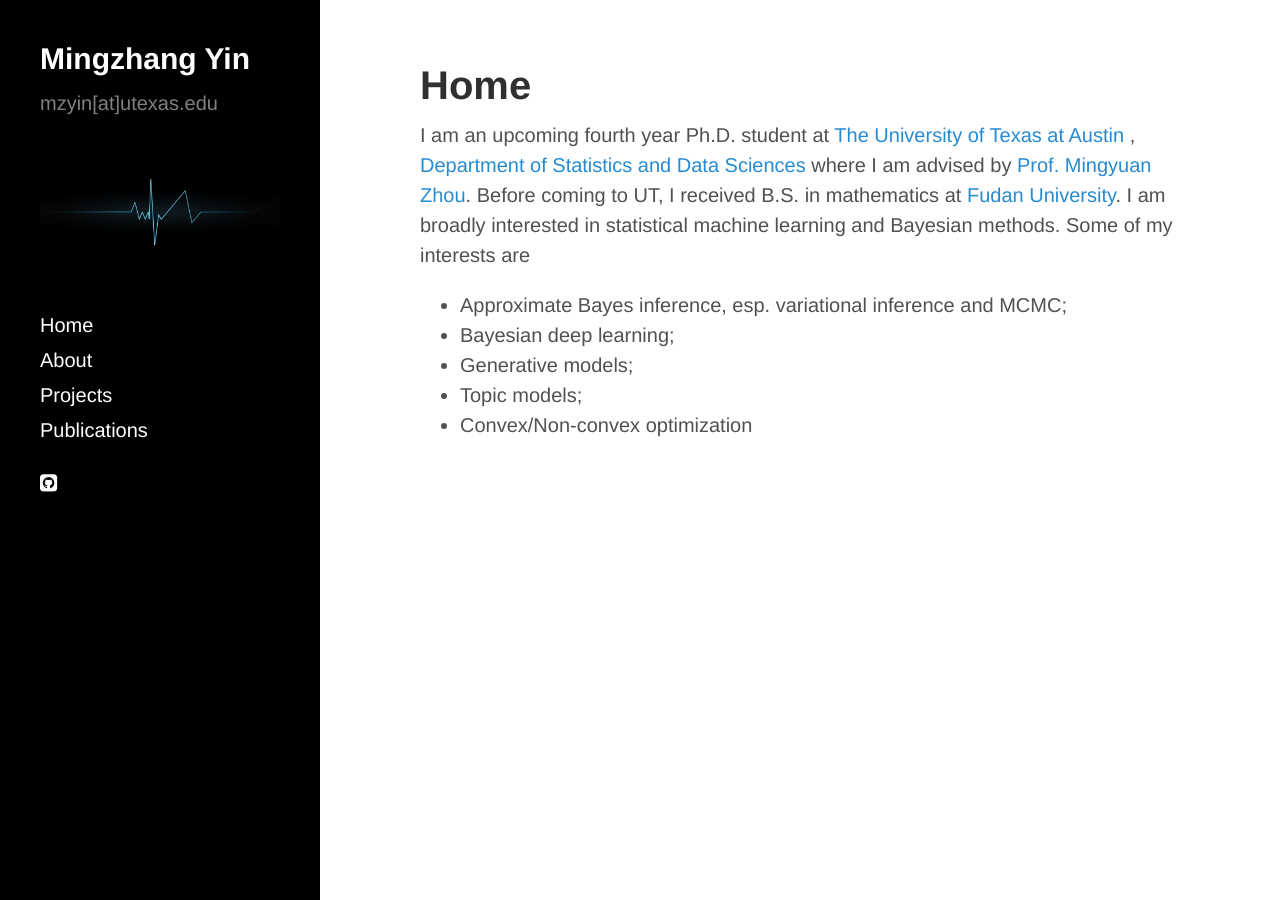
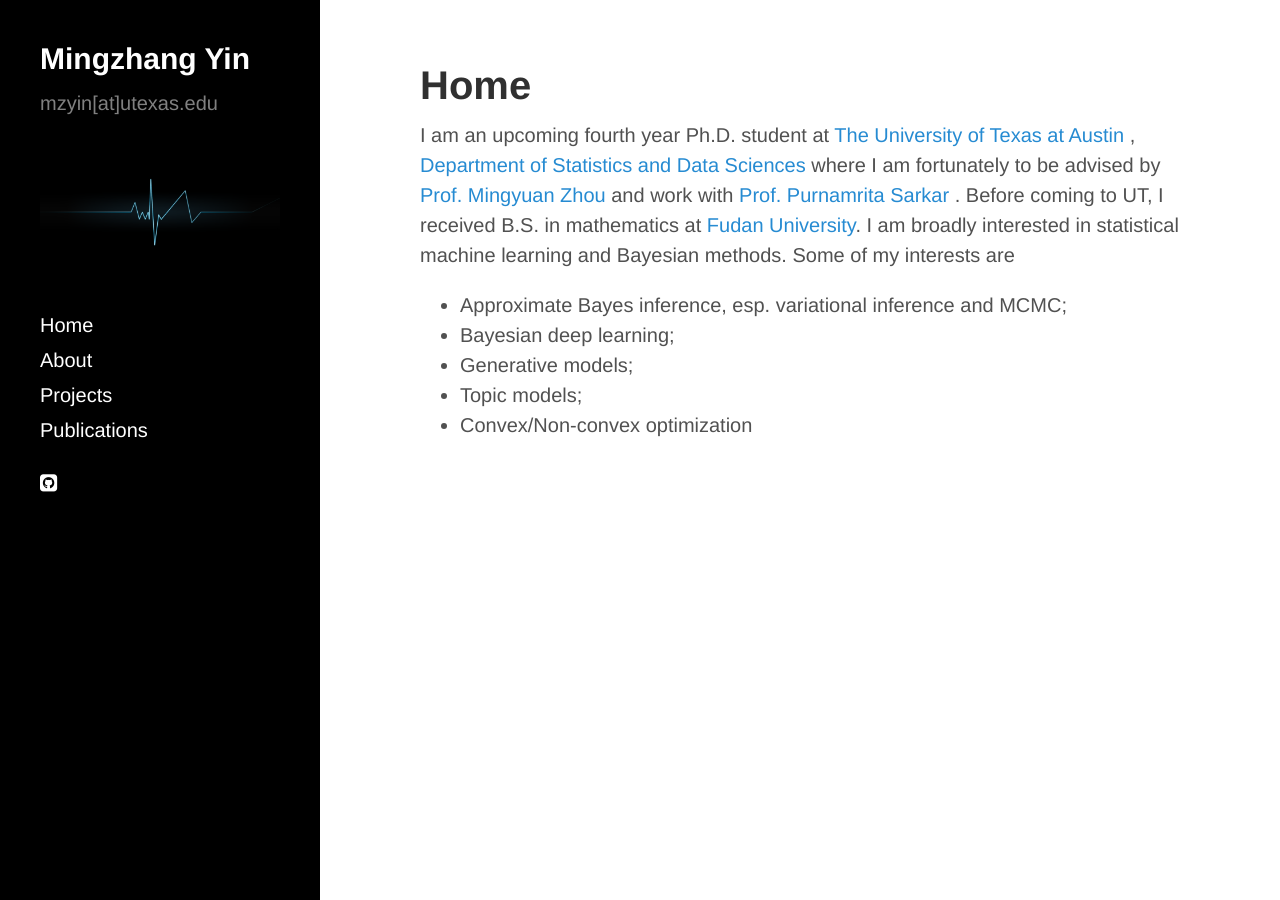
Before and after one commit to mingzhang-yin/mingzhang-yin.github.io, a Jekyll site: the page built from index.md, in a window 1280 px wide. Built offline with Jekyll 4.4.1, drawn with Linux system fonts in a browser that asks for light colours; nearby versions of some CDN libraries.

Commit message:
Update index.md

```diff
--- a/index.md
+++ b/index.md
@@ -12,8 +12,8 @@
   <p>
   I am an upcoming fourth year Ph.D. student at
   <a href="https://www.utexas.edu">The University of Texas at Austin</a> , <a href="https://stat.utexas.edu">Department of Statistics and Data Sciences</a>
-  where I am advised by
-  <a href="https://mingyuanzhou.github.io">Prof. Mingyuan Zhou</a>. Before coming to UT, I received B.S. in mathematics at <a href="http://www.fudan.edu.cn/en/"> Fudan University</a>.
+  where I am fortunately to be advised by
+  <a href="https://mingyuanzhou.github.io">Prof. Mingyuan Zhou</a> and work with   <a href="https://psarkar.github.io"> Prof. Purnamrita Sarkar </a>.  Before coming to UT, I received B.S. in mathematics at <a href="http://www.fudan.edu.cn/en/"> Fudan University</a>.
   I am broadly interested in statistical machine learning and Bayesian methods. Some of my interests are
   <p>
   <ul>
```
